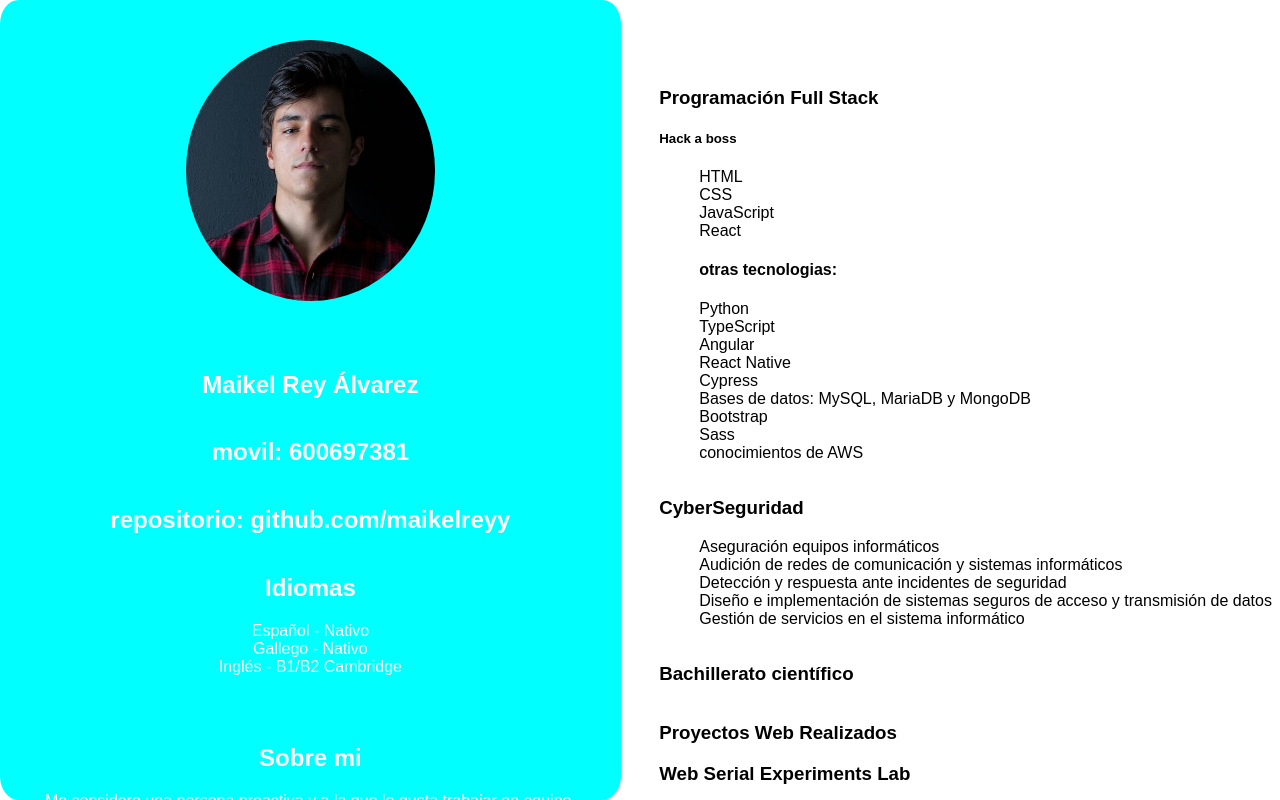
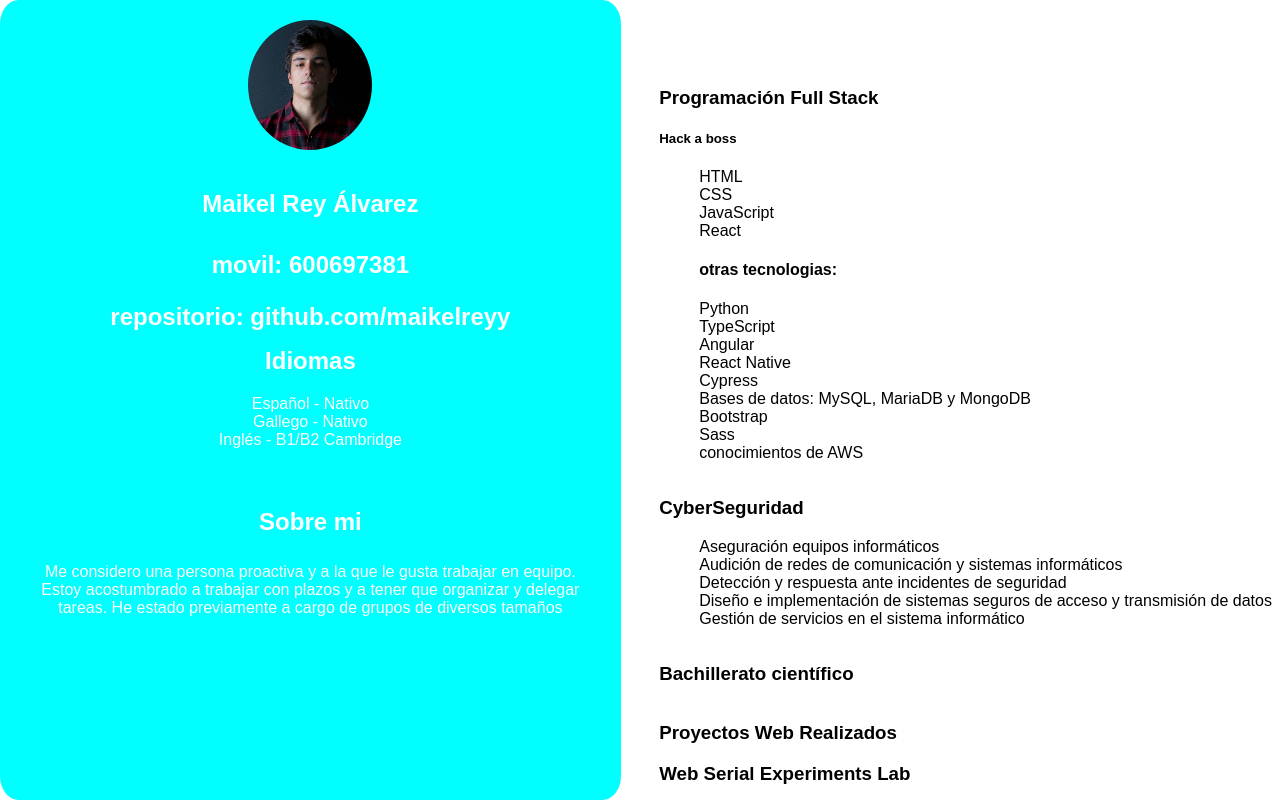
Before and after one commit to maikelreyy/HTML-CSS, a plain HTML site: page cv/index.html in a window 1280 px wide. Drawn offline with Linux system fonts and the light colour scheme.

Commit message:
Update cv.css

```diff
--- a/cv/cv.css
+++ b/cv/cv.css
@@ -21,6 +21,7 @@ body {
     border-radius: 3%;
     padding: 0;
     margin: 0;
+    height: 100vh;
     display: flex;
     flex-direction: column;
     align-items: center;
@@ -30,11 +31,16 @@ body {
 }
 
 .personalInfo img {
-    margin-top: 40px;
-    margin-bottom: 50px;
+    margin-top: 20px;
+    margin-bottom: 20px;
     border-radius: 50%;
-    width: 40%;
+    width: 20%;
     height: auto;
+}
+
+.personalInfo h2 {
+    padding: 2%;
+    margin: 0;
 }
 
 .CvData li {
@@ -71,3 +77,8 @@ a.link {
 a.link:hover {
     color: blue;
 }
+
+
+a.link:hover {
+    color: blue;
+}
```
